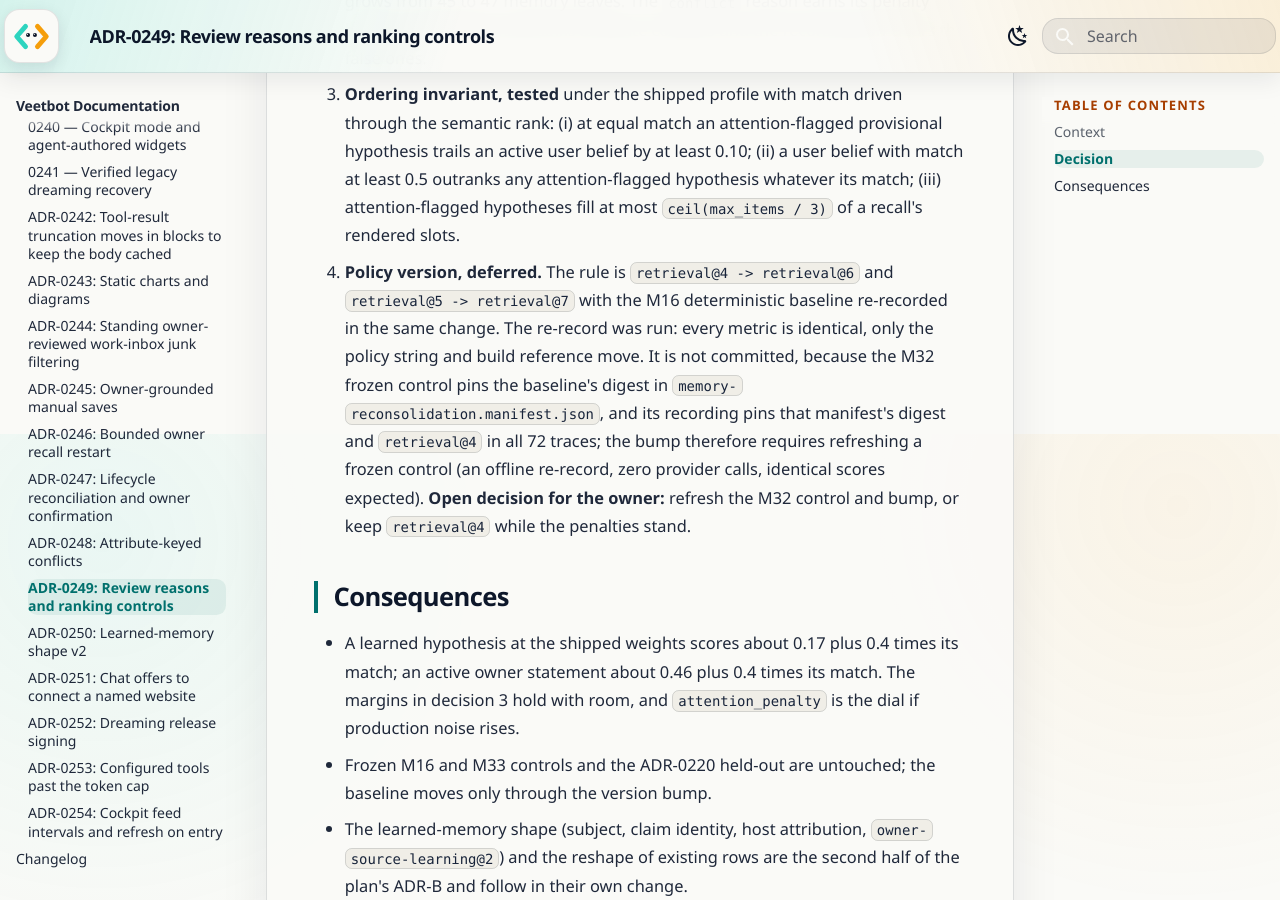
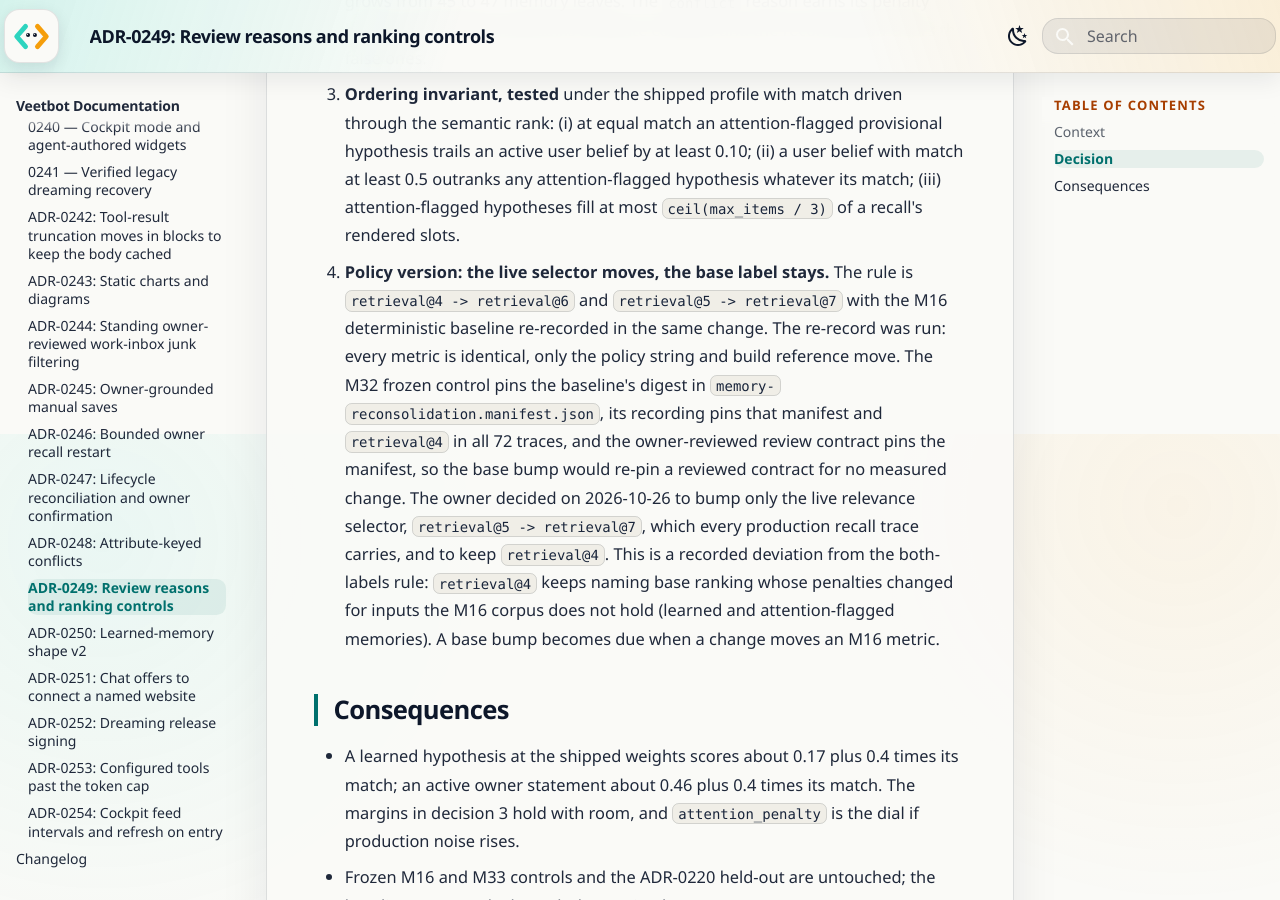
Before and after one commit to avitus/veetbot, an MkDocs documentation site: the page built from docs/adr/0249-review-reasons-and-ranking-controls.md, in a window 1280 px wide and 900 px high, scrolled down 1366 px. Built offline with MkDocs 1.6.1 and Material for MkDocs 9.7.7, drawn with Linux system fonts in a browser that asks for light colours; some of the changed text lies outside the part shown.

Commit message:
Bump the live recall label to retrieval@7 (ADR-0249)
The ADR-0249 review-reason penalties and attention cap changed what
production recall returns, but traces still read retrieval@5. Move the
live relevance selector to retrieval@7 so post-change traces are
distinguishable. By the owner's decision (2026-10-26) the base label
stays retrieval@4: the deterministic M16 benchmark measured no metric
change, and re-recording its baseline would re-pin the frozen M32
control and the owner-reviewed review contract.

Completion report
- Files changed: src/agent_core/memory/retrieval.py; tests/unit/
  test_memory_recall_regressions.py, tests/contract/
  test_general_memory_recall.py, tests/unit/test_owner_recall_probes.py;
  docs/adr/0249-review-reasons-and-ranking-controls.md; docs/plan/
  memory-retrieval-and-ranking.md, memory-evaluation-and-lifecycle.md,
  general-memory-recall.md.
- Behavior: relevance-selected recall traces and rendered envelopes
  carry retrieval@7 instead of retrieval@5; ranking unchanged.
- Reading lane: A (memory code and specs); diff-derived minimum A.
- Red: env -u FORCE_COLOR uv run pytest tests/unit/
  test_memory_recall_regressions.py tests/contract/
  test_general_memory_recall.py -> 3 failed, each asserting
  retrieval@7 and reading retrieval@5.
- Checks: focused tests green; make citations-fix (213 citations
  resolve); make check on the chunk sidecar passed (install 73 s, check
  854 s, total 927 s wall-clock; partitions overlapped: 8596 tests 686 s,
  339 tests 676 s, 1966 tests 115 s; docs and website checks passed).
- Documentation: ADR-0249 point 4 and status record the decision; three
  specs updated.
- Acceptance criteria: none newly completed.
- Known limitations: retrieval@4 keeps naming base ranking whose
  penalties changed for inputs the M16 corpus does not hold.
- Deviations: the both-labels bump rule is applied to the live label
  only, recorded in ADR-0249 point 4 by the owner's decision.
- ADRs: ADR-0249 amended; none created.

Reading-Lane: A

Co-Authored-By: Claude Opus 5.5 <noreply@anthropic.com>
Glen-Conversation: dd03fbc7-ff1c-4ee6-af77-939ea61d3a56

```diff
--- a/docs/adr/0249-review-reasons-and-ranking-controls.md
+++ b/docs/adr/0249-review-reasons-and-ranking-controls.md
@@ -1,8 +1,8 @@
 # ADR-0249: Review reasons and two ranking controls
 
 - Status: Accepted (the owner accepted the two controls and the ordering
-  invariant with its one-third cap on 2026-10-26; the policy-version bump
-  is still open, see point 4)
+  invariant with its one-third cap on 2026-10-26, and chose the same day to
+  bump only the live selector to `retrieval@7`, see point 4)
 - Date: 2026-10-25
 - Related: ADR-0117, ADR-0224, ADR-0233, ADR-0245, ADR-0247, ADR-0248
 - Detailed design: `docs/plan/memory-retrieval-and-ranking.md`,
@@ -43,16 +43,21 @@ at owner authority.
    (ii) a user belief with match at least 0.5 outranks any attention-flagged
    hypothesis whatever its match; (iii) attention-flagged hypotheses fill at
    most `ceil(max_items / 3)` of a recall's rendered slots.
-4. **Policy version, deferred.** The rule is `retrieval@4 -> retrieval@6`
-   and `retrieval@5 -> retrieval@7` with the M16 deterministic baseline
-   re-recorded in the same change. The re-record was run: every metric is
-   identical, only the policy string and build reference move. It is not
-   committed, because the M32 frozen control pins the baseline's digest in
-   `memory-reconsolidation.manifest.json`, and its recording pins that
-   manifest's digest and `retrieval@4` in all 72 traces; the bump therefore
-   requires refreshing a frozen control (an offline re-record, zero provider
-   calls, identical scores expected). **Open decision for the owner:** refresh
-   the M32 control and bump, or keep `retrieval@4` while the penalties stand.
+4. **Policy version: the live selector moves, the base label stays.** The
+   rule is `retrieval@4 -> retrieval@6` and `retrieval@5 -> retrieval@7`
+   with the M16 deterministic baseline re-recorded in the same change. The
+   re-record was run: every metric is identical, only the policy string and
+   build reference move. The M32 frozen control pins the baseline's digest in
+   `memory-reconsolidation.manifest.json`, its recording pins that manifest
+   and `retrieval@4` in all 72 traces, and the owner-reviewed review contract
+   pins the manifest, so the base bump would re-pin a reviewed contract for no
+   measured change. The owner decided on 2026-10-26 to bump only the live
+   relevance selector, `retrieval@5 -> retrieval@7`, which every production
+   recall trace carries, and to keep `retrieval@4`. This is a recorded
+   deviation from the both-labels rule: `retrieval@4` keeps naming base
+   ranking whose penalties changed for inputs the M16 corpus does not hold
+   (learned and attention-flagged memories). A base bump becomes due when a
+   change moves an M16 metric.
 
 ## Consequences
 
```
Also changed, not shown: docs/plan/general-memory-recall.md (+1 -1 lines), docs/plan/memory-evaluation-and-lifecycle.md (+8 -7 lines), docs/plan/memory-retrieval-and-ranking.md (+3 -3 lines), 4 other files.
